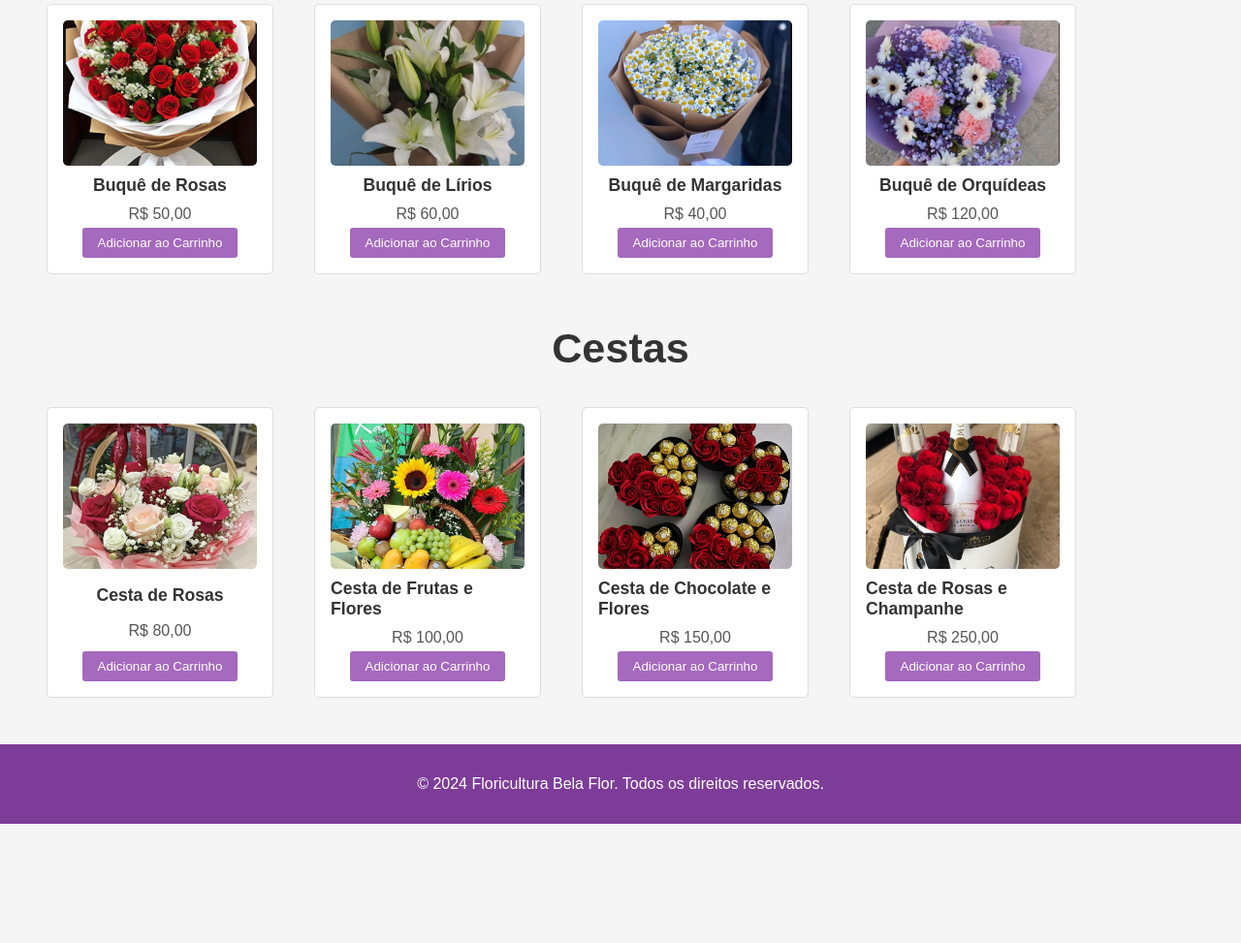
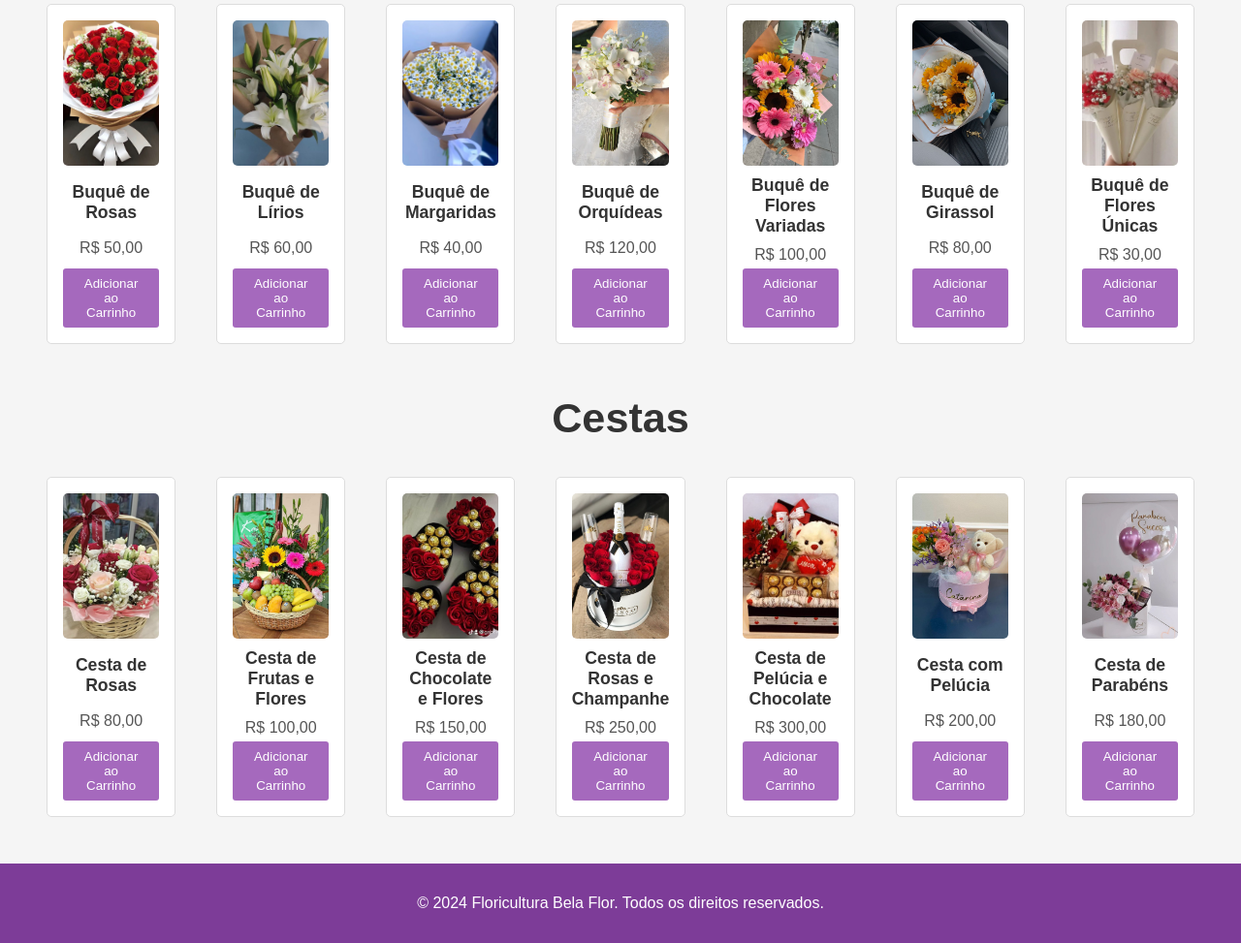
Before and after one commit to millevnunes/BelaFlor, a plain HTML site: page index.html in a window 1280 px wide. Shown: the part 318-1291 px from the top of the page at 97% size. Before the commit the page ends 1168 px from the top, so only its background shows below. Drawn offline with Linux system fonts and the light colour scheme.

Commit message:
adicionei mais products

```diff
--- a/index.html
+++ b/index.html
@@ -47,10 +47,28 @@
                     <button onclick="adicionarAoCarrinho('Buquê de Margaridas', 40)">Adicionar ao Carrinho</button>
                 </div>
                 <div class="product">
-                    <img src="assets/3.jpg" alt="Buquê de Orquídeas">
+                    <img src="assets/4.jpg" alt="Buquê de Orquídeas">
                     <h4>Buquê de Orquídeas</h4>
                     <p>R$ 120,00</p>
                     <button onclick="adicionarAoCarrinho('Buquê de Orquídeas', 120)">Adicionar ao Carrinho</button>
+                </div>
+                <div class="product">
+                    <img src="assets/floresvariadas.jpg" alt="Buquê de Flores Variadas">
+                    <h4>Buquê de Flores Variadas</h4>
+                    <p>R$ 100,00</p>
+                    <button onclick="adicionarAoCarrinho('Buquê de Flores Variadas', 100)">Adicionar ao Carrinho</button>
+                </div>
+                <div class="product">
+                    <img src="assets/girasol.jpg" alt="Buquê de Girassol">
+                    <h4>Buquê de Girassol</h4>
+                    <p>R$ 80,00</p>
+                    <button onclick="adicionarAoCarrinho('Buquê de Girassol', 80)">Adicionar ao Carrinho</button>
+                </div>
+                <div class="product">
+                    <img src="assets/floresunicas.jpg" alt="Buquê de Flores Únicas">
+                    <h4>Buquê de Flores Únicas</h4>
+                    <p>R$ 30,00</p>
+                    <button onclick="adicionarAoCarrinho('Buquê de Flores Únicas', 30)">Adicionar ao Carrinho</button>
                 </div>
             </div>
         </div>
@@ -83,6 +101,24 @@
                     <p>R$ 250,00</p>
                     <button onclick="adicionarAoCarrinho('Cesta de Rosas e Champanhe', 250)">Adicionar ao Carrinho</button>
                 </div>
+                <div class="product">
+                    <img src="assets/peluciachocolate.jpg" alt="Cesta de Pelúcia e Chocolate">
+                    <h4>Cesta de Pelúcia e Chocolate</h4>
+                    <p>R$ 300,00</p>
+                    <button onclick="adicionarAoCarrinho('Cesta de Pelúcia e Chocolate', 300)">Adicionar ao Carrinho</button>
+                </div>
+                <div class="product">
+                    <img src="assets/florespelucia.jpg" alt="Cesta com Pelúcia">
+                    <h4>Cesta com Pelúcia</h4>
+                    <p>R$ 200,00</p>
+                    <button onclick="adicionarAoCarrinho('Cesta com Pelúcia', 200)">Adicionar ao Carrinho</button>
+                </div>
+                <div class="product">
+                    <img src="assets/cestadeparabens.jpg" alt="Cesta de Parabéns">
+                    <h4>Cesta de Parabéns</h4>
+                    <p>R$ 180,00</p>
+                    <button onclick="adicionarAoCarrinho('Cesta de Parabéns', 180)">Adicionar ao Carrinho</button>
+                </div>
             </div>
         </div>
 
--- a/style.css
+++ b/style.css
@@ -89,6 +89,7 @@ nav a:hover {
     border-radius: 5px;
     padding: 1rem;
     margin: 1rem;
+    text-align: center;
 }
 
 .product img {
```
Also changed, not shown: assets/cestadeparabens.jpg (added), assets/florespelucia.jpg (added), assets/floresunicas.jpg (added), assets/floresvariadas.jpg (added), assets/girasol.jpg (added), assets/peluciachocolate.jpg (added).
